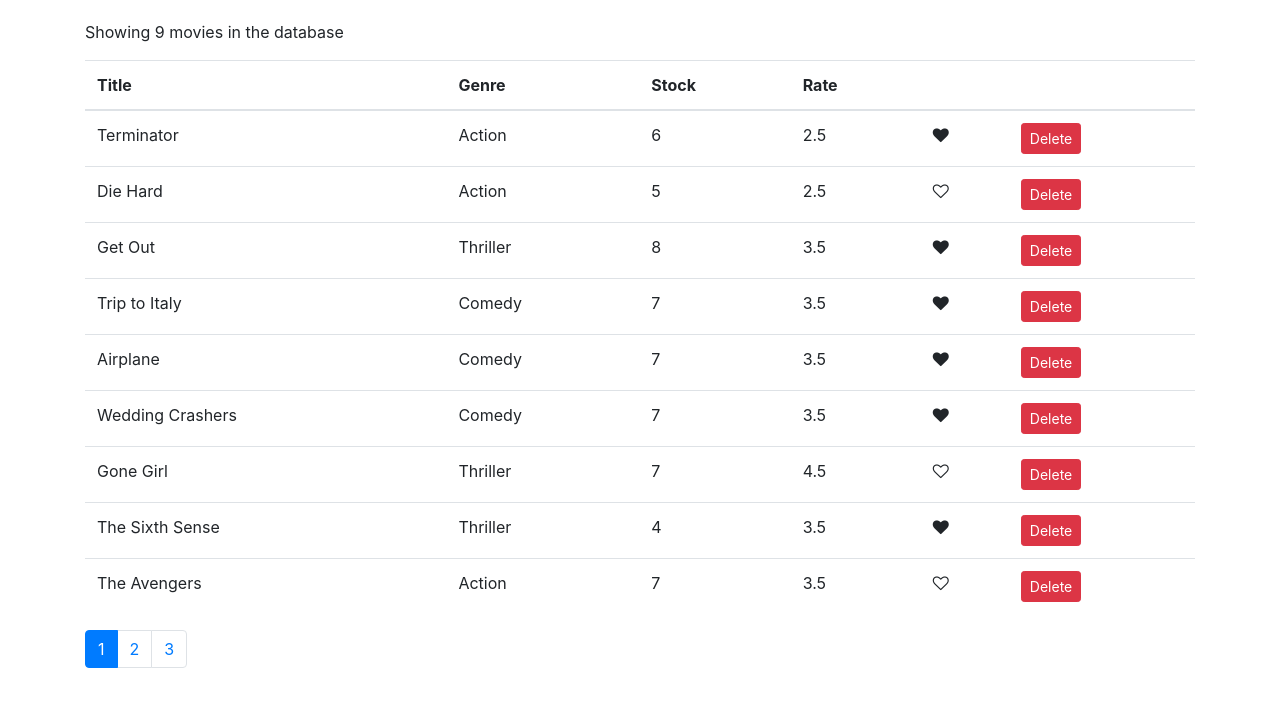
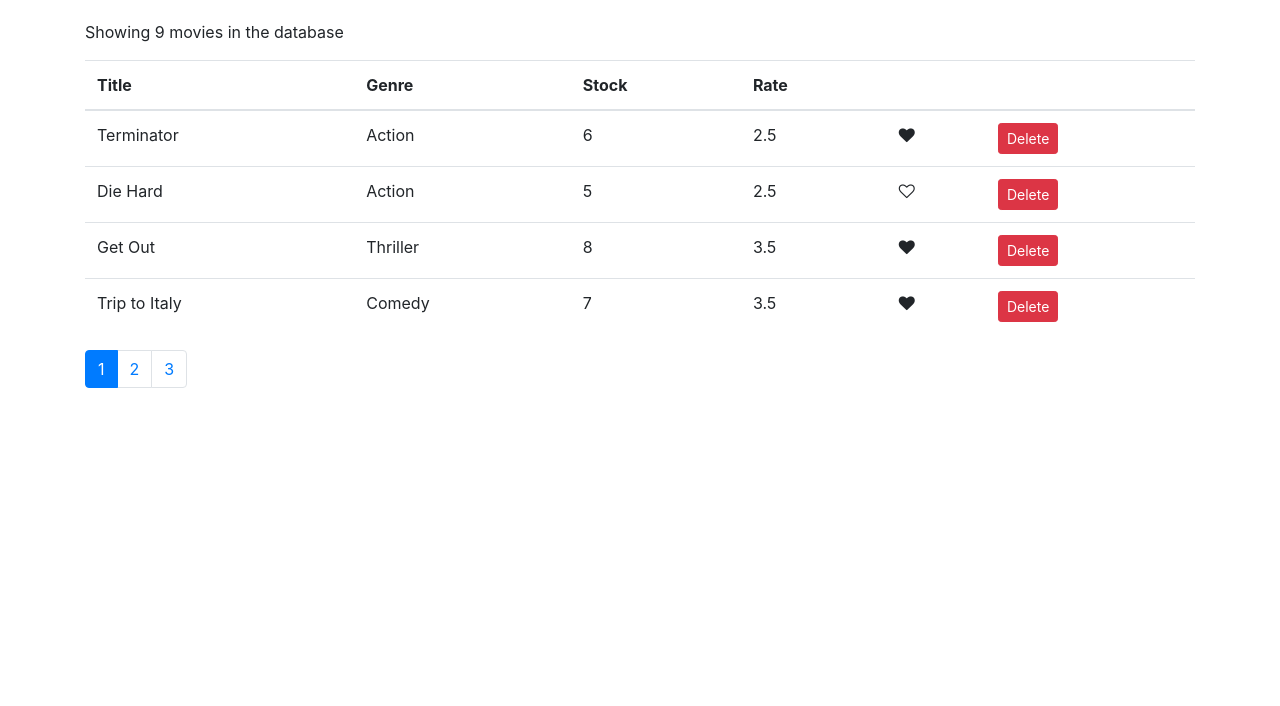
Before and after one commit to buithanhnhan76/vidly, a React (Create React App) app: page / in a window 1280 px wide. Shown: the top 706 px of the page. Built offline with nearby package versions, Linux system fonts and the light colour scheme.

Commit message:
pagination++
!

```diff
--- a/src/components/movies.jsx
+++ b/src/components/movies.jsx
@@ -2,6 +2,7 @@
 import {getMovies} from '../services/fakeMovieService';
 import Like from './common/like';
 import Pagination from './common/pagination';
+import {paginate} from '../utils/paginate';
 
 class Movies extends Component {
     state = {
@@ -30,9 +31,11 @@
 
     render() {
         const {length: count} = this.state.movies;
-        const {pageSize,currentPage} = this.state;
+        const {pageSize,currentPage, movies: allMovies} = this.state;
         if(count === 0)
             return <p>There are no movies in the database.</p>
+
+        const movies = paginate(allMovies,currentPage,pageSize);
 
         return (
             <React.Fragment>
@@ -49,7 +52,7 @@
                    </tr>
                </thead>
                <tbody>
-                   {this.state.movies.map(movie =>
+                   {movies.map(movie =>
                    <tr key={movie._id}>
                        <td>{movie.title}</td>
                        <td>{movie.genre.name}</td>
--- /dev/null
+++ b/src/utils/paginate.js
@@ -0,0 +1,9 @@
+import _ from 'lodash';
+
+export function paginate(items, pageNumber, pageSize){
+    const startIndex = (pageNumber - 1)*pageSize;
+    return _(items)
+        .slice(startIndex)
+        .take(pageSize)
+        .value();
+}
```
Also changed, not shown: 1 other file (tests, documents, lock files or other folders).
